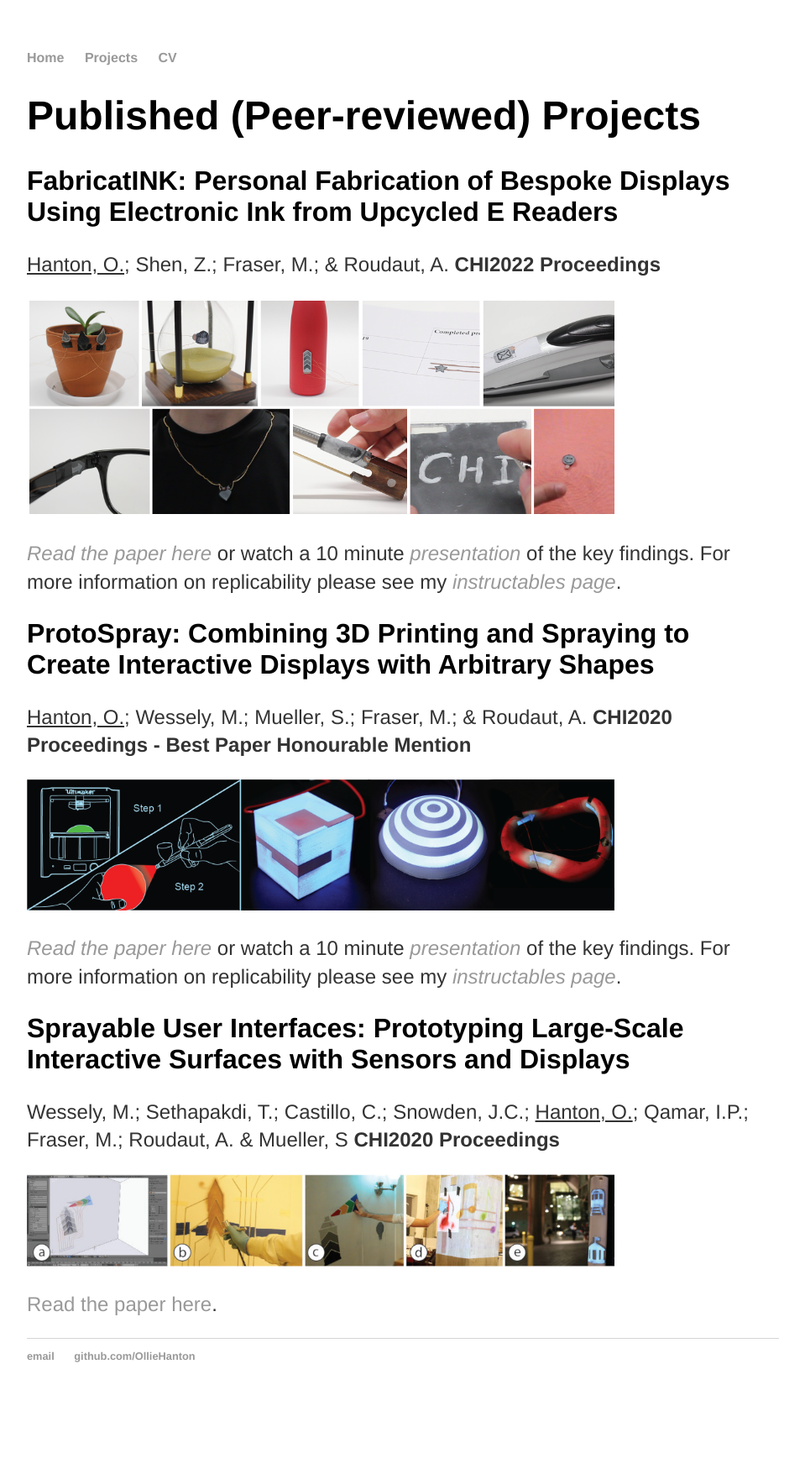
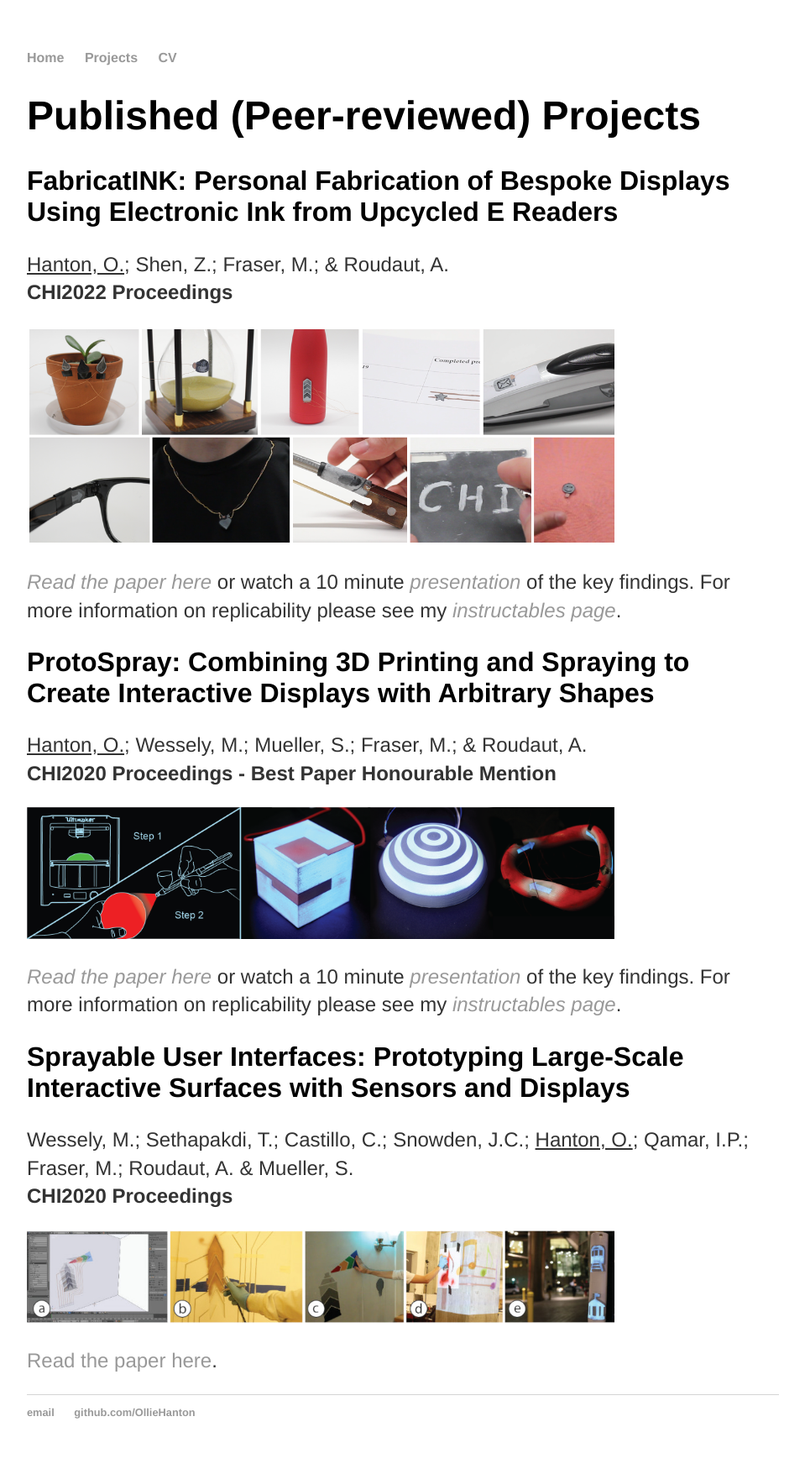
Before and after one commit to OllieHanton/olliehanton.github.io, a Jekyll site: the page built from projects.html, in a window 1280 px wide. Shown: the whole page at 84% size, without its empty margins (160-1119 px from the left). Built offline with Jekyll 4.4.1, drawn with Linux system fonts in a browser that asks for light colours; before the commit the page ends 1682 px from its top, so only the background shows below that.

```diff
--- a/projects.html
+++ b/projects.html
@@ -6,7 +6,8 @@ title: Projects
 	<h1>Published (Peer-reviewed) Projects</h1>
 	<h2> FabricatINK: Personal Fabrication of Bespoke Displays Using Electronic Ink from Upcycled E Readers
 </h2>
-	<p> <u>Hanton, O.</u>; Shen, Z.; Fraser, M.; & Roudaut, A. <b>CHI2022 Proceedings</b>
+	<p> <u>Hanton, O.</u>; Shen, Z.; Fraser, M.; & Roudaut, A.<br>
+	<b>CHI2022 Proceedings</b>
 	</p>
 	<img src="/asset/FabricatINK_Figure1.png" alt="FabricatINK picture" width="700">
 
@@ -17,7 +18,8 @@ title: Projects
 	</p>
 
 	<h2> ProtoSpray: Combining 3D Printing and Spraying to Create Interactive Displays with Arbitrary Shapes</h2>
-	<p> <u>Hanton, O.</u>; Wessely, M.; Mueller, S.; Fraser, M.; & Roudaut, A. <b>CHI2020 Proceedings - Best Paper Honourable Mention</b>
+	<p> <u>Hanton, O.</u>; Wessely, M.; Mueller, S.; Fraser, M.; & Roudaut, A.<br>
+	<b>CHI2020 Proceedings - Best Paper Honourable Mention</b>
 	</p>
 	<img src="/asset/ProtoSpray_figure1.png" alt="Protospray picture" width="700">
 
@@ -28,7 +30,8 @@ title: Projects
 	</p>
 
 	<h2> Sprayable User Interfaces: Prototyping Large-Scale Interactive Surfaces with Sensors and Displays </h2>
-	<p> Wessely, M.; Sethapakdi, T.; Castillo, C.; Snowden, J.C.; <u>Hanton, O.</u>; Qamar, I.P.; Fraser, M.; Roudaut, A. & Mueller, S <b>CHI2020 Proceedings</b>
+	<p> Wessely, M.; Sethapakdi, T.; Castillo, C.; Snowden, J.C.; <u>Hanton, O.</u>; Qamar, I.P.; Fraser, M.; Roudaut, A. & Mueller, S.<br>
+	<b>CHI2020 Proceedings</b>
 	</p>
 	<img src="/asset/SprayableUI_figure1.jpg" alt="Sprayable user interfaces picture" width="700">
 
```
